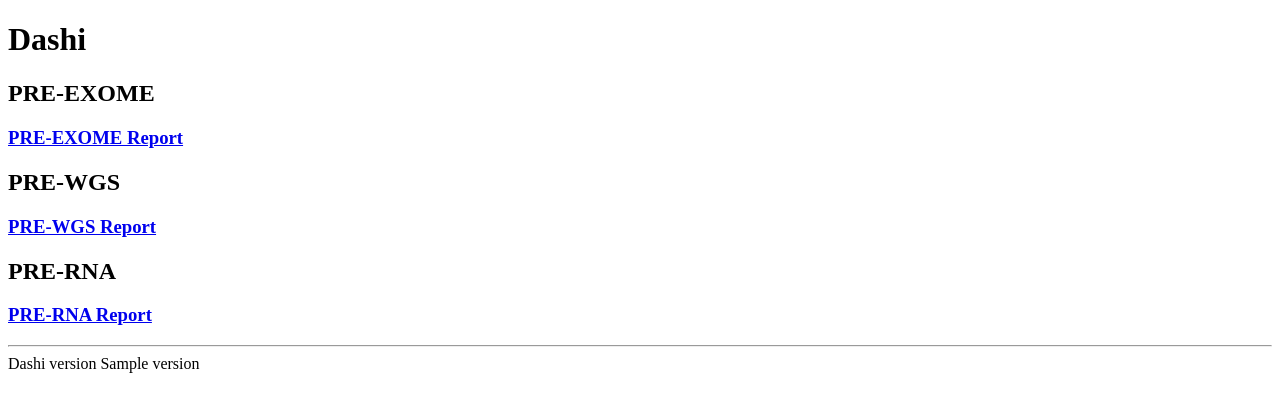
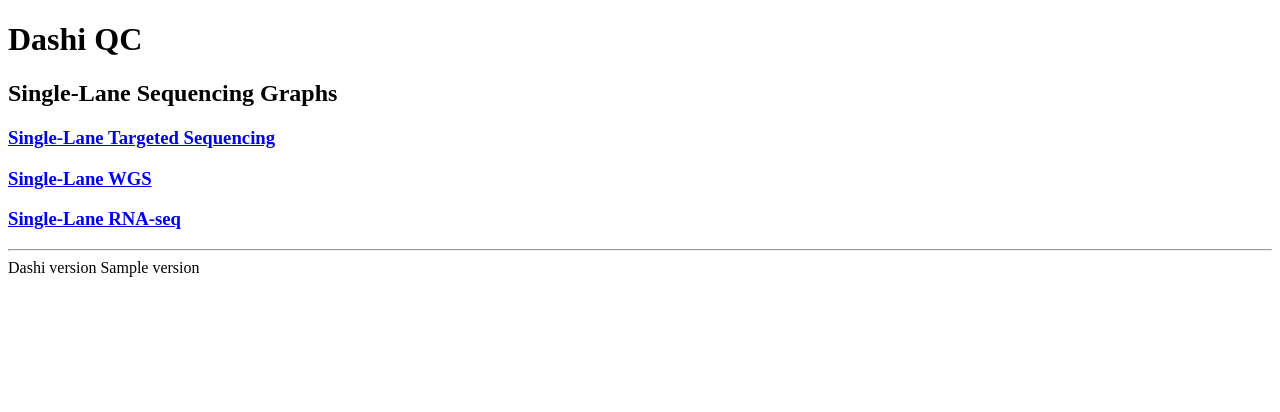
Before and after one commit to oicr-gsi/dashi, a Flask app: template application/templates/index.html in a window 1280 px wide. Shown: the top 412 px of the page. Run offline with Flask 3, Linux system fonts and the light colour scheme; the template is opened without the code that fills it: most values are stand-ins (such as "Sample title", 1, 10 or a date in 2020); parts of the project's set-up code (start-up, migrations or seed data) failed here and were passed over.

Commit message:
GR-1001 rename 'pre-X' to 'single-lane X'

```diff
--- a/application/dash_application/known_pages_router.py
+++ b/application/dash_application/known_pages_router.py
@@ -36,7 +36,7 @@ def navbar(current):
                 nav=True,
                 in_navbar=True,
                 style={"fontSize": "12pt"},
-                label="Modules",
+                label="Graph Pages",
             ),
         ],
         brand=current,
--- a/application/dash_application/pages.py
+++ b/application/dash_application/pages.py
@@ -9,9 +9,9 @@ pagenames = [
     # "bamqc_overtime",
     # "bcl2fastq",
     # "poolqc",
-    "pre_exome",
-    "preqc_rna",
-    "preqc_wgs",
+    "single_lane_ts",
+    "single_lane_rna",
+    "single_lane_wgs",
     # "rnaseqc",
     # "runreport",
     # "runscanner",
--- a/application/dash_application/views/preqc_rna.py
+++ b/application/dash_application/views/single_lane_rna.py
@@ -19,8 +19,8 @@ import json
 logger = logging.getLogger(__name__)
 
 """ Set up elements needed for page """
-page_name = "preqc-rna"
-title = "Pre-RNA"
+page_name = "single-lane-rna"
+title = "Single-Lane RNA-seq"
 
 ids = init_ids([
     # Buttons
--- a/application/dash_application/views/pre_exome.py
+++ b/application/dash_application/views/single_lane_ts.py
@@ -17,8 +17,8 @@ import json
 
 logger = logging.getLogger(__name__)
 
-page_name = 'preqc-exome'
-title = "Pre-EX"
+page_name = 'single-lane-ts'
+title = "Single-Lane Targeted Sequencing"
 
 ids = init_ids([
     # Buttons
--- a/application/dash_application/views/preqc_wgs.py
+++ b/application/dash_application/views/single_lane_wgs.py
@@ -19,8 +19,8 @@ import json
 logger = logging.getLogger(__name__)
 
 """ Set up elements needed for page """
-page_name = "preqc-wgs"
-title = "Pre-WGS"
+page_name = "single-lane-wgs"
+title = "Single-Lane WGS"
 
 ids = init_ids([
     # Buttons
--- a/application/templates/index.html
+++ b/application/templates/index.html
@@ -4,15 +4,14 @@
     <title>Dashi</title>
   </head>
   <body>
-		<h1>Dashi</h1>
-		<h2>PRE-EXOME</h2>
-		<h3><a href="/preqc-exome">PRE-EXOME Report</a></h3>
-		<h2>PRE-WGS</h2>
-		<h3><a href="/preqc-wgs">PRE-WGS Report</a></h3>
-		<h2>PRE-RNA</h2>
-		<h3><a href="/preqc-rna">PRE-RNA Report</a></h3>
+    <h1>Dashi QC</h1>
+    <h2>Single-Lane Sequencing Graphs</h2>
+    <h3><a href="/single-lane-ts">Single-Lane Targeted Sequencing</a></h3>
+    <h3><a href="/single-lane-wgs">Single-Lane WGS</a></h3>
+    <h3><a href="/single-lane-rna">Single-Lane RNA-seq</a></h3>
+    <!-- <h2>Full-Depth Sequencing Graphs</h2> -->
 
     <hr />
-		<footer>Dashi version {{version}}</footer>
+    <footer id="footer">Dashi version {{version}}</footer>
   </body>
 </html>
```
Also changed, not shown: CHANGELOG.md. Lines whose indentation alone changed are shown as unchanged.
